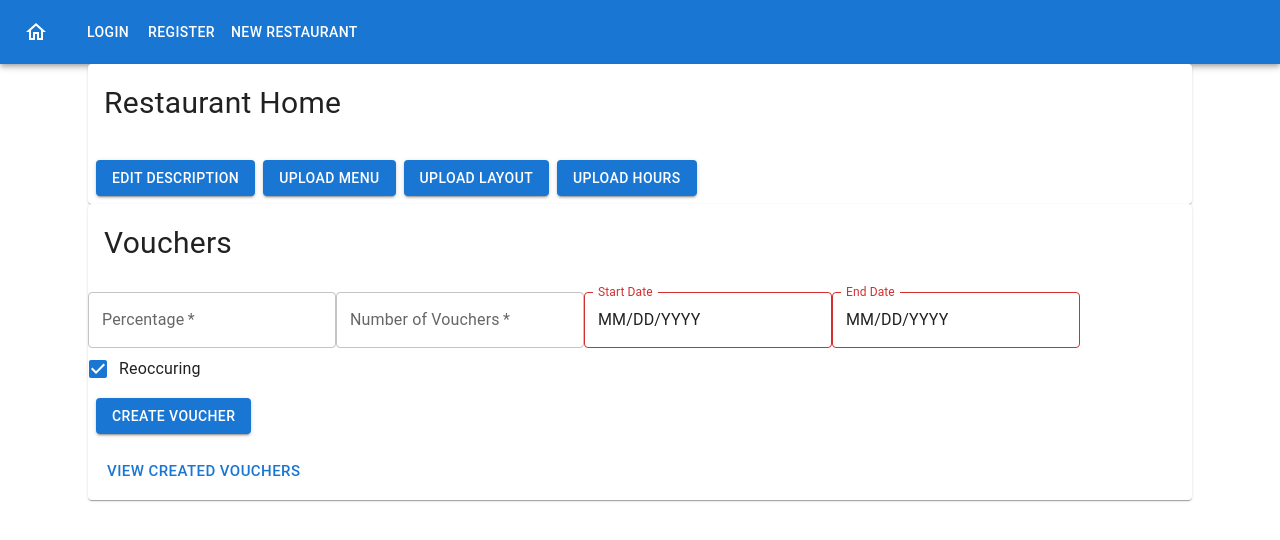
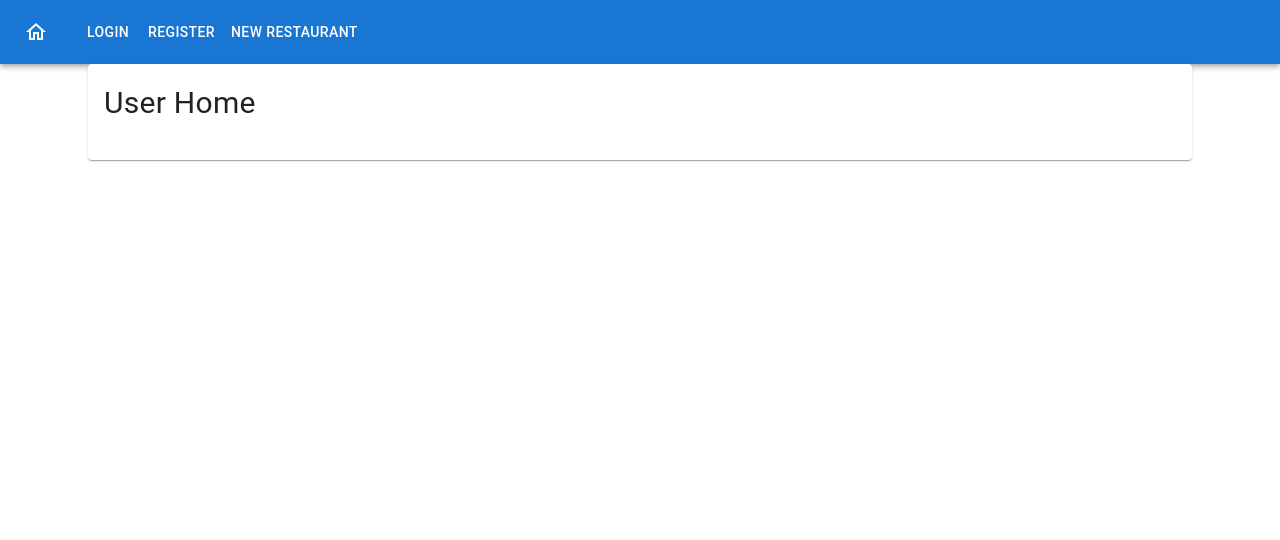
Before and after one commit to unsw-cse-comp3900-9900-23T2/capstone-project-3900f18ameancodingmachine, a React (Create React App) app in the folder eatery-frontend/: page / in a window 1280 px wide. Shown: the top 540 px of the page. Built offline with nearby package versions, Linux system fonts and the light colour scheme; no server answers.

Commit message:
Fix: Restored HomePage.jsx to show user home page by default

```diff
--- a/eatery-frontend/src/home/HomePage.jsx
+++ b/eatery-frontend/src/home/HomePage.jsx
@@ -42,8 +42,8 @@ export default function HomePage() {
   return (
     // Defaults to User Home Page if not logged in
     <Container maxWidth="lg">
-      {!isRestaurant  && <RestaurantHomePage/>}
-      {isRestaurant && <UserHomePage/>}
+      {isRestaurant  && <RestaurantHomePage/>}
+      {!isRestaurant && <UserHomePage/>}
     </Container>
   );
 }
```
